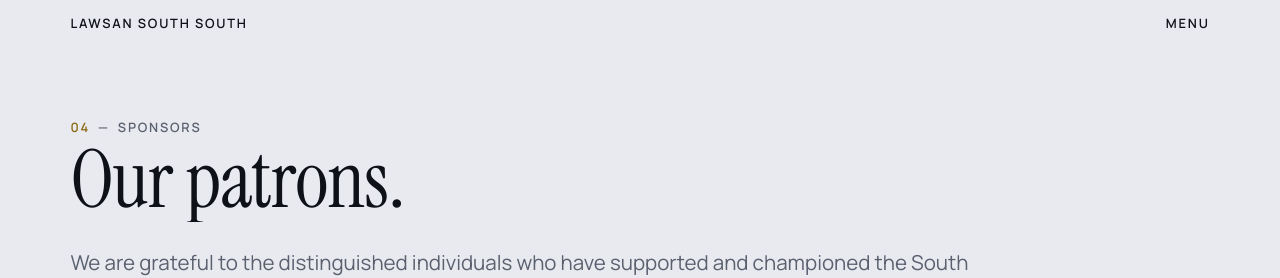
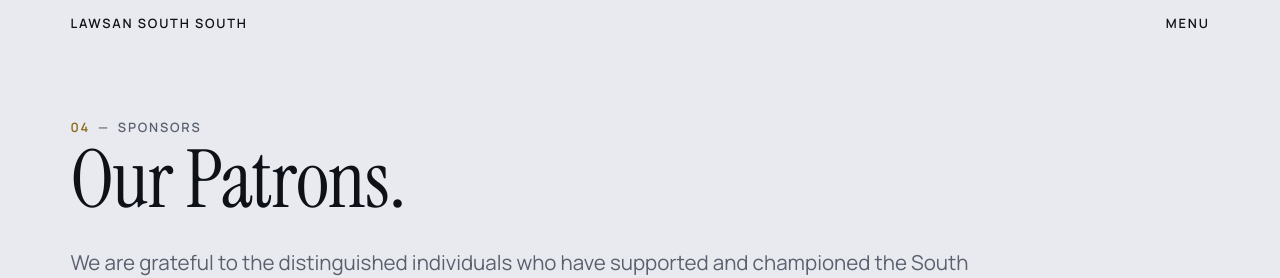
Before and after one commit to itztonydoubra-hash/SSZC, a Next.js app: page /sponsors in a window 1280 px wide. Shown: the top 278 px of the page. Built offline with nearby package versions, Linux system fonts and the light colour scheme.

Commit message:
content: capitalise 'Our Patrons' heading on sponsors page

```diff
--- a/app/sponsors/page.tsx
+++ b/app/sponsors/page.tsx
@@ -72,7 +72,7 @@ export default function SponsorsPage() {
     <SurfaceSection surface="ivory" index="04" title="SPONSORS" labelledById="sponsors-title">
       <div style={{ paddingBottom: "var(--space-9)" }}>
         <DisplayHeading as="h1" id="sponsors-title" size="xl">
-          Our patrons.
+          Our Patrons.
         </DisplayHeading>
         <p className="type-body-l measure" style={{ color: "var(--stone-600)", marginTop: "var(--space-5)" }}>
           We are grateful to the distinguished individuals who have supported and championed the
```
